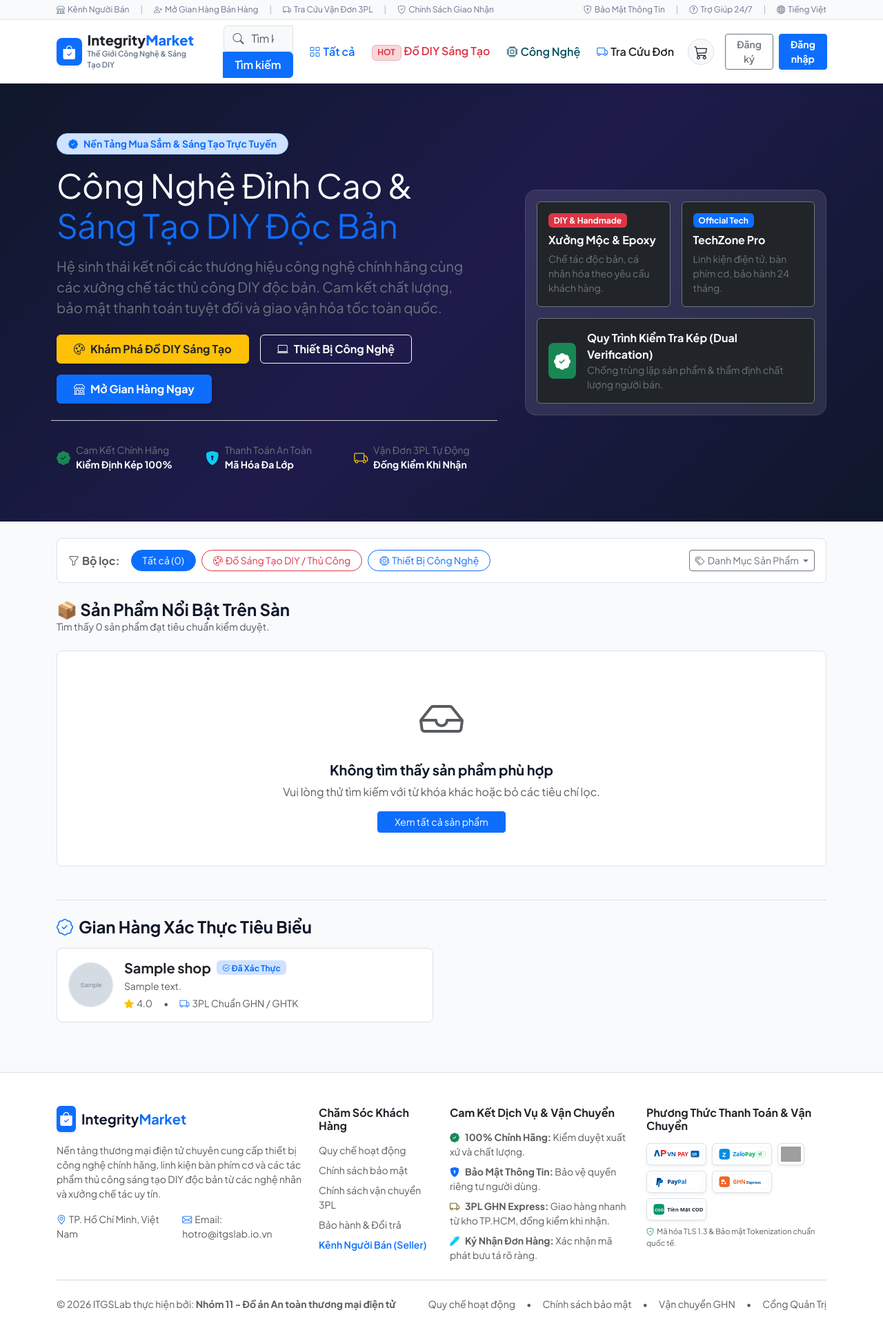
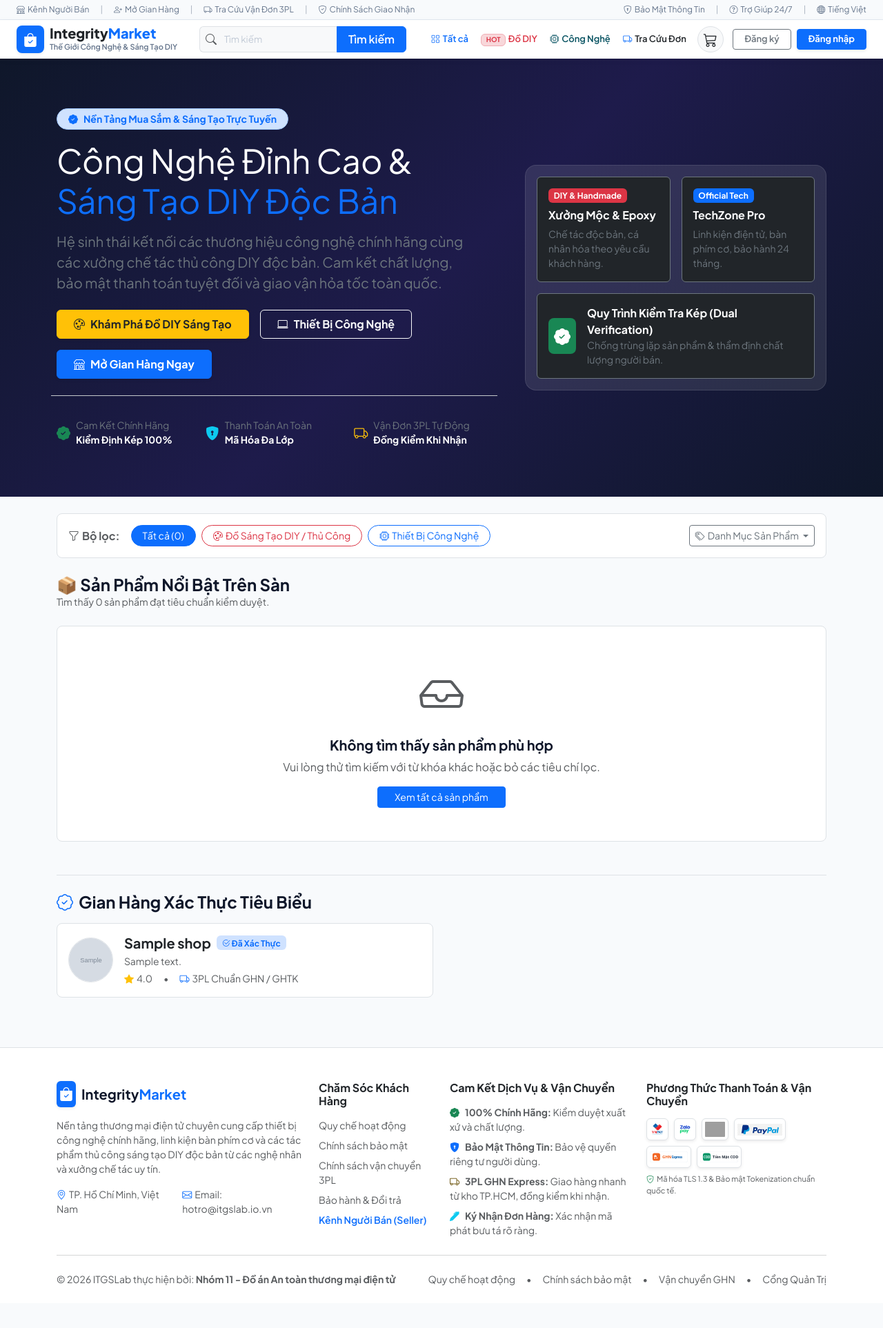
Before and after one commit to lagging02/integrity-market, a PHP site: page / in a window 1280 px wide. Shown: the whole page at 69% size. After the commit the page ends 1864 px from the top, so only its background shows below. Run offline with PHP 8.4, Linux system fonts and the light colour scheme; tables that the repository leaves empty hold one stand-in row (values such as "Sample post"); grey boxes marked "Sample" are stand-in pictures; grey boxes are pictures that could not be loaded.

Commit message:
UI: Responsive header fluid scaling, faint search placeholder, and update footer payment PNG logos

```diff
--- a/views/layouts/footer.php
+++ b/views/layouts/footer.php
@@ -40,13 +40,13 @@
 
             <div class="col-lg-3 col-md-6">
                 <h6 class="fw-bold mb-3 text-dark">Phương Thức Thanh Toán & Vận Chuyển</h6>
-                <div class="d-flex flex-wrap gap-2">
-                    <img src="assets/images/vnpay.svg" alt="VNPAY" style="height: 32px;" class="shadow-sm rounded border bg-white p-1">
-                    <img src="assets/images/zalopay.svg" alt="ZaloPay" style="height: 32px;" class="shadow-sm rounded border bg-white p-1">
-                    <img src="assets/images/momo.svg" alt="MoMo" style="height: 32px;" class="shadow-sm rounded border bg-white p-1">
-                    <img src="assets/images/paypal.svg" alt="PayPal" style="height: 32px;" class="shadow-sm rounded border bg-white p-1">
-                    <img src="assets/images/ghn.svg" alt="GHN Express" style="height: 32px;" class="shadow-sm rounded border bg-white p-1">
-                    <img src="assets/images/cod.svg" alt="COD" style="height: 32px;" class="shadow-sm rounded border bg-white p-1">
+                <div class="d-flex flex-wrap align-items-center gap-2">
+                    <img src="assets/images/vnpay.png" alt="VNPAY" style="height: 32px; width: auto; max-width: 65px; object-fit: contain;" class="shadow-sm rounded border bg-white p-1" title="Cổng VNPAY">
+                    <img src="assets/images/zalopay.png" alt="ZaloPay" style="height: 32px; width: auto; max-width: 65px; object-fit: contain;" class="shadow-sm rounded border bg-white p-1" title="Ví ZaloPay">
+                    <img src="assets/images/momo.svg" alt="MoMo" style="height: 32px; width: auto; max-width: 65px; object-fit: contain;" class="shadow-sm rounded border bg-white p-1" title="Ví MoMo">
+                    <img src="assets/images/paypal.png" alt="PayPal" style="height: 32px; width: auto; max-width: 75px; object-fit: contain;" class="shadow-sm rounded border bg-white p-1" title="Cổng Quốc Tế PayPal">
+                    <img src="assets/images/ghn.svg" alt="GHN Express" style="height: 32px; width: auto; max-width: 65px; object-fit: contain;" class="shadow-sm rounded border bg-white p-1" title="Vận chuyển GHN Express">
+                    <img src="assets/images/cod.svg" alt="COD" style="height: 32px; width: auto; max-width: 65px; object-fit: contain;" class="shadow-sm rounded border bg-white p-1" title="Thanh toán COD khi nhận hàng">
                 </div>
                 <div class="mt-2 text-muted" style="font-size: 11px;">
                     <i class="bi bi-shield-check text-success me-1"></i>Mã hóa TLS 1.3 & Bảo mật Tokenization chuẩn quốc tế.
--- a/views/layouts/header.php
+++ b/views/layouts/header.php
@@ -64,25 +64,86 @@ if (!empty($_SESSION['cart'])) {
         .card-product-body { padding: 16px; flex: 1; display: flex; flex-direction: column; justify-content: space-between; }
         .price-current { font-size: 18px; font-weight: 800; color: #e11d48; }
         .price-original { font-size: 13px; color: #94a3b8; text-decoration: line-through; margin-left: 6px; }
+
+        /* HEADER RESPONSIVE & FLUID SCALING */
+        .header-container {
+            max-width: 1600px;
+            margin: 0 auto;
+        }
+        .header-search-form {
+            flex: 1 1 180px;
+            min-width: 130px;
+            max-width: 380px;
+            margin: 0 0.5rem;
+            transition: all 0.2s ease;
+        }
+        .header-search-input {
+            font-size: 13.5px;
+        }
+        .header-search-input::placeholder {
+            color: #94a3b8 !important;
+            opacity: 0.55 !important;
+            font-weight: 400 !important;
+        }
+        .nav-link-scale {
+            font-size: 13.5px;
+            padding: 0.35rem 0.45rem !important;
+            transition: all 0.15s ease;
+        }
+        .btn-auth {
+            font-size: 13px;
+            white-space: nowrap;
+        }
+
+        /* Khi màn hình cỡ vừa / laptop / cửa sổ thu nhỏ (992px - 1240px) */
+        @media (min-width: 992px) and (max-width: 1240px) {
+            .navbar-main .brand-logo .fw-extrabold { font-size: 16px !important; }
+            .navbar-main .brand-logo .brand-icon-box { width: 34px !important; height: 34px !important; }
+            .navbar-main .brand-logo .brand-icon-box i { font-size: 1.05rem !important; }
+            .header-search-form { min-width: 120px !important; max-width: 210px !important; margin: 0 0.25rem !important; }
+            .header-search-form .btn { padding: 0.3rem 0.5rem !important; font-size: 12.5px !important; }
+            .navbar-nav { gap: 0.15rem !important; }
+            .nav-link-scale { font-size: 12px !important; padding: 0.25rem 0.3rem !important; }
+            .badge-hot-nav { font-size: 9px !important; padding: 2px 4px !important; }
+            .btn-auth { font-size: 12px !important; padding: 0.25rem 0.5rem !important; }
+            .btn-cart-nav { width: 34px !important; height: 34px !important; }
+            .btn-cart-nav i { font-size: 1rem !important; }
+        }
+
+        /* Khi màn hình laptop lớn (1241px - 1400px) */
+        @media (min-width: 1241px) and (max-width: 1400px) {
+            .header-search-form { min-width: 160px; max-width: 300px; margin: 0 0.5rem; }
+            .nav-link-scale { font-size: 13px; padding: 0.35rem 0.4rem !important; }
+            .navbar-nav { gap: 0.35rem !important; }
+        }
+
+        /* Khi màn hình mobile / tablet portrait (< 992px) */
+        @media (max-width: 991.98px) {
+            .header-search-form { width: 100% !important; max-width: 100% !important; margin: 10px 0 !important; }
+            .navbar-nav { flex-direction: column; align-items: flex-start !important; width: 100%; gap: 0.25rem !important; }
+            .nav-link-scale { width: 100%; padding: 0.5rem 0 !important; font-size: 14px !important; }
+            .auth-btn-group { width: 100%; margin-top: 0.5rem; justify-content: stretch; }
+            .auth-btn-group a { flex: 1; text-align: center; }
+        }
     </style>
 </head>
 <body>
 
 <!-- TOP BAR DOANH NGHIỆP THỰC TẾ -->
 <div class="top-utility-bar">
-    <div class="container d-flex justify-content-between align-items-center">
-        <div class="d-flex align-items-center gap-3">
+    <div class="container-fluid px-3 px-xl-4 px-xxl-5 header-container d-flex justify-content-between align-items-center">
+        <div class="d-flex align-items-center gap-2 gap-md-3">
             <a href="index.php?page=seller"><i class="bi bi-shop me-1"></i>Kênh Người Bán</a>
             <span class="opacity-50">|</span>
-            <a href="index.php?page=register"><i class="bi bi-person-plus me-1"></i>Mở Gian Hàng Bán Hàng</a>
+            <a href="index.php?page=register"><i class="bi bi-person-plus me-1"></i>Mở Gian Hàng</a>
             <span class="opacity-50">|</span>
             <a href="index.php?page=order-tracking"><i class="bi bi-truck me-1"></i>Tra Cứu Vận Đơn 3PL</a>
-            <span class="opacity-50">|</span>
-            <a href="index.php?page=shipping-policy"><i class="bi bi-shield-check me-1"></i>Chính Sách Giao Nhận</a>
+            <span class="opacity-50 d-none d-md-inline">|</span>
+            <a href="index.php?page=shipping-policy" class="d-none d-md-inline"><i class="bi bi-shield-check me-1"></i>Chính Sách Giao Nhận</a>
         </div>
-        <div class="d-flex align-items-center gap-3">
-            <a href="index.php?page=privacy-policy"><i class="bi bi-shield-lock me-1"></i>Bảo Mật Thông Tin</a>
-            <span class="opacity-50">|</span>
+        <div class="d-flex align-items-center gap-2 gap-md-3">
+            <a href="index.php?page=privacy-policy" class="d-none d-sm-inline"><i class="bi bi-shield-lock me-1"></i>Bảo Mật Thông Tin</a>
+            <span class="opacity-50 d-none d-sm-inline">|</span>
             <a href="index.php?page=return-policy"><i class="bi bi-question-circle me-1"></i>Trợ Giúp 24/7</a>
             <span class="opacity-50">|</span>
             <span><i class="bi bi-globe me-1"></i>Tiếng Việt</span>
@@ -92,58 +153,58 @@ if (!empty($_SESSION['cart'])) {
 
 <!-- THANH ĐIỀU HƯỚNG CHÍNH -->
 <nav class="navbar navbar-expand-lg navbar-main sticky-top py-2">
-    <div class="container d-flex align-items-center justify-content-between">
-        <a class="brand-logo me-4 text-decoration-none" href="index.php">
-            <div class="bg-primary text-white rounded-3 p-2 d-flex align-items-center justify-content-center shadow-sm" style="width: 40px; height: 40px;">
+    <div class="container-fluid px-3 px-xl-4 px-xxl-5 header-container d-flex align-items-center justify-content-between">
+        <a class="brand-logo me-2 me-xl-4 text-decoration-none flex-shrink-0" href="index.php">
+            <div class="bg-primary text-white rounded-3 p-2 d-flex align-items-center justify-content-center shadow-sm brand-icon-box" style="width: 40px; height: 40px;">
                 <i class="bi bi-bag-check-fill fs-5"></i>
             </div>
             <div>
                 <div class="fw-extrabold fs-5 lh-1 text-dark">Integrity<span class="text-primary">Market</span></div>
-                <div style="font-size: 11px; color: #64748b; font-weight: 600; margin-top: 2px;">Thế Giới Công Nghệ & Sáng Tạo DIY</div>
+                <div class="brand-sub d-none d-xl-block" style="font-size: 11px; color: #64748b; font-weight: 600; margin-top: 2px;">Thế Giới Công Nghệ & Sáng Tạo DIY</div>
             </div>
         </a>
 
-        <button class="navbar-toggler" type="button" data-bs-toggle="collapse" data-bs-target="#navContent">
+        <button class="navbar-toggler border-0 shadow-none p-1" type="button" data-bs-toggle="collapse" data-bs-target="#navContent">
             <span class="navbar-toggler-icon"></span>
         </button>
 
         <div class="collapse navbar-collapse" id="navContent">
-            <!-- Ô TÌM KIẾM SẢN PHẨM -->
-            <form class="d-flex my-2 my-lg-0 flex-grow-1 mx-lg-3" style="max-width: 440px;" action="index.php" method="GET">
+            <!-- Ô TÌM KIẾM SẢN PHẨM FLUID SCALING -->
+            <form class="d-flex my-2 my-lg-0 header-search-form" action="index.php" method="GET">
                 <div class="input-group">
-                    <span class="input-group-text bg-light border-end-0 text-muted"><i class="bi bi-search"></i></span>
-                    <input class="form-control bg-light border-start-0 ps-0" type="search" name="q" value="<?= htmlspecialchars($_GET['q'] ?? '') ?>" placeholder="Tìm kiếm công nghệ, đồ DIY...">
-                    <button class="btn btn-primary px-3 fw-semibold text-nowrap" type="submit">Tìm kiếm</button>
+                    <span class="input-group-text bg-light border-end-0 text-muted px-2"><i class="bi bi-search"></i></span>
+                    <input class="form-control bg-light border-start-0 ps-1 header-search-input" type="search" name="q" value="<?= htmlspecialchars($_GET['q'] ?? '') ?>" placeholder="Tìm kiếm" autocomplete="off">
+                    <button class="btn btn-primary px-2 px-xl-3 fw-semibold text-nowrap" type="submit">Tìm kiếm</button>
                 </div>
             </form>
 
-            <ul class="navbar-nav align-items-center gap-2 ms-auto mb-2 mb-lg-0 flex-nowrap">
+            <ul class="navbar-nav align-items-center gap-1 gap-xl-2 ms-auto mb-2 mb-lg-0 flex-nowrap">
                 <li class="nav-item">
-                    <a class="nav-link fw-semibold text-nowrap <?= empty($_GET['type']) && empty($_GET['cat']) ? 'text-primary' : '' ?>" href="index.php">
+                    <a class="nav-link fw-semibold text-nowrap nav-link-scale <?= empty($_GET['type']) && empty($_GET['cat']) ? 'text-primary' : '' ?>" href="index.php">
                         <i class="bi bi-grid me-1"></i>Tất cả
                     </a>
                 </li>
                 <li class="nav-item">
-                    <a class="nav-link fw-semibold text-danger text-nowrap" href="index.php?type=DIY">
-                        <span class="badge bg-danger-subtle text-danger border border-danger-subtle me-1">HOT</span>Đồ DIY Sáng Tạo
+                    <a class="nav-link fw-semibold text-danger text-nowrap nav-link-scale" href="index.php?type=DIY">
+                        <span class="badge bg-danger-subtle text-danger border border-danger-subtle me-1 badge-hot-nav">HOT</span>Đồ DIY<span class="d-none d-xxl-inline"> Sáng Tạo</span>
                     </a>
                 </li>
                 <li class="nav-item">
-                    <a class="nav-link fw-semibold text-info-emphasis text-nowrap" href="index.php?type=TECH">
+                    <a class="nav-link fw-semibold text-info-emphasis text-nowrap nav-link-scale" href="index.php?type=TECH">
                         <i class="bi bi-cpu me-1"></i>Công Nghệ
                     </a>
                 </li>
 
                 <!-- TRA CỨU ĐƠN HÀNG (DÀNH CHO MỌI KHÁCH HÀNG KỂ CẢ KHÁCH VÃNG LAI) -->
                 <li class="nav-item">
-                    <a class="nav-link fw-semibold text-dark text-nowrap <?= (($_GET['page'] ?? '') === 'order-tracking') ? 'text-primary' : '' ?>" href="index.php?page=order-tracking">
+                    <a class="nav-link fw-semibold text-dark text-nowrap nav-link-scale <?= (($_GET['page'] ?? '') === 'order-tracking') ? 'text-primary' : '' ?>" href="index.php?page=order-tracking">
                         <i class="bi bi-truck me-1 text-primary"></i>Tra Cứu Đơn
                     </a>
                 </li>
 
                 <!-- GIỎ HÀNG -->
-                <li class="nav-item position-relative ms-1">
-                    <a class="btn btn-light btn-sm p-2 rounded-circle border d-flex align-items-center justify-content-center" style="width: 38px; height: 38px;" href="index.php?page=cart" title="Giỏ hàng">
+                <li class="nav-item position-relative ms-1 flex-shrink-0">
+                    <a class="btn btn-light btn-sm p-2 rounded-circle border d-flex align-items-center justify-content-center btn-cart-nav" style="width: 38px; height: 38px;" href="index.php?page=cart" title="Giỏ hàng">
                         <i class="bi bi-cart3 fs-5 text-dark"></i>
                         <?php if ($cartCount > 0): ?>
                             <span class="position-absolute top-0 start-100 translate-middle badge rounded-pill bg-danger" style="font-size: 11px;">
@@ -155,12 +216,12 @@ if (!empty($_SESSION['cart'])) {
 
                 <!-- KHU VỰC TÀI KHOẢN -->
                 <?php if ($currentUser): ?>
-                    <li class="nav-item dropdown ms-2">
-                        <a class="nav-link dropdown-toggle d-flex align-items-center gap-2" href="#" role="button" data-bs-toggle="dropdown">
-                            <div class="bg-primary text-white rounded-circle fw-bold d-flex align-items-center justify-content-center" style="width: 36px; height: 36px; font-size: 14px;">
+                    <li class="nav-item dropdown ms-1 ms-xl-2 flex-shrink-0">
+                        <a class="nav-link dropdown-toggle d-flex align-items-center gap-1 gap-xl-2 py-1 px-2" href="#" role="button" data-bs-toggle="dropdown">
+                            <div class="bg-primary text-white rounded-circle fw-bold d-flex align-items-center justify-content-center" style="width: 34px; height: 34px; font-size: 13px;">
                                 <?= strtoupper(substr($currentUser['username'], 0, 1)) ?>
                             </div>
-                            <span class="fw-semibold text-dark fs-7"><?= htmlspecialchars($currentUser['username']) ?></span>
+                            <span class="fw-semibold text-dark fs-7 d-none d-sm-inline"><?= htmlspecialchars($currentUser['username']) ?></span>
                         </a>
                         <ul class="dropdown-menu dropdown-menu-end shadow-sm border-0">
                             <li class="dropdown-header">Tài khoản: <span class="badge bg-primary"><?= $currentUser['role'] ?></span></li>
@@ -179,11 +240,11 @@ if (!empty($_SESSION['cart'])) {
                         </ul>
                     </li>
                 <?php else: ?>
-                    <li class="nav-item d-flex align-items-center gap-2 ms-2">
-                        <a class="btn btn-outline-secondary btn-sm px-3 fw-semibold" href="index.php?page=register">
+                    <li class="nav-item d-flex align-items-center gap-1 gap-xl-2 ms-1 ms-xl-2 flex-shrink-0 auth-btn-group">
+                        <a class="btn btn-outline-secondary btn-sm px-2 px-xl-3 fw-semibold btn-auth" href="index.php?page=register">
                             Đăng ký
                         </a>
-                        <a class="btn btn-primary btn-sm px-3 fw-bold shadow-sm" href="index.php?page=login">
+                        <a class="btn btn-primary btn-sm px-2 px-xl-3 fw-bold shadow-sm btn-auth" href="index.php?page=login">
                             Đăng nhập
                         </a>
                     </li>
```
